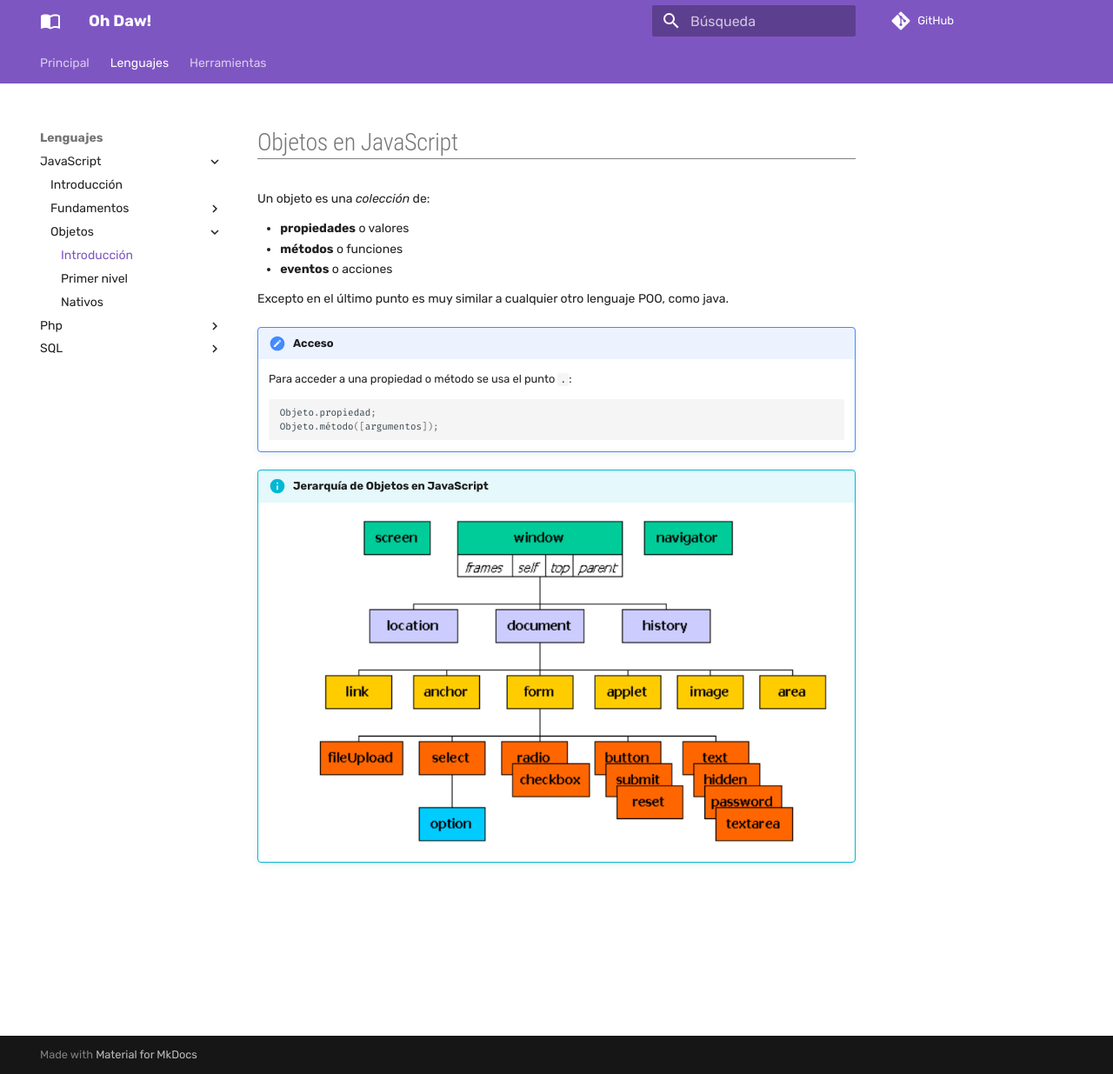
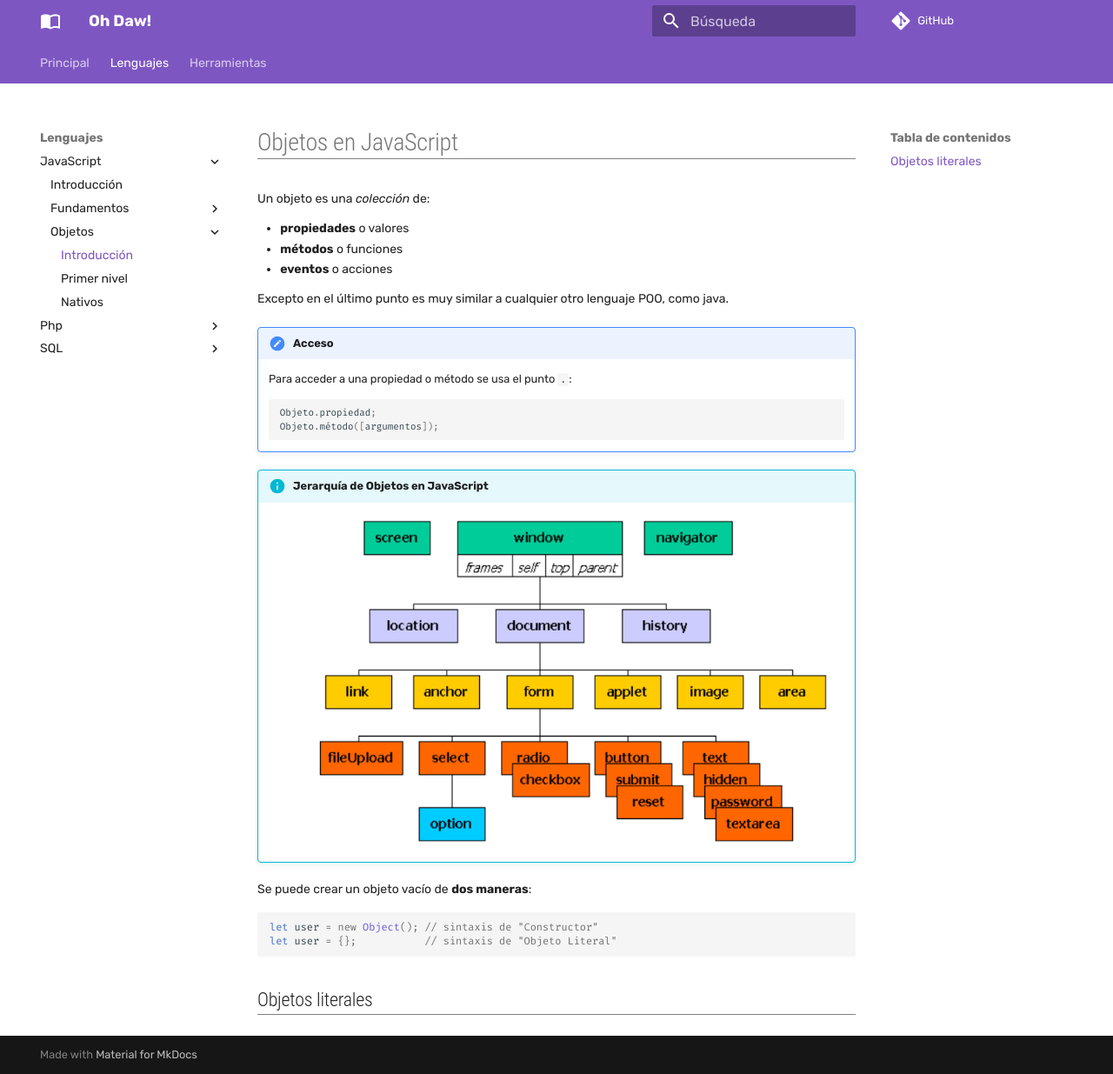
Before and after one commit to jaimeranchal/ohdaw, an MkDocs documentation site: the page built from docs/Lenguajes/javascript/obj.intro.md, in a window 1280 px wide and 1235 px high. Shown: the whole window at 87% size. Built offline with MkDocs 1.6.1 and Material for MkDocs 9.7.7, drawn with Linux system fonts in a browser that asks for light colours; comment, search, counter and statistics services are not loaded.

Commit message:
Esquema objetos javascript

````diff
--- a/docs/Lenguajes/javascript/obj.intro.md
+++ b/docs/Lenguajes/javascript/obj.intro.md
@@ -17,3 +17,11 @@ Excepto en el último punto es muy similar a cualquier otro lenguaje POO, como j
 
 !!! info "Jerarquía de Objetos en JavaScript"
     ![jerarquía](./obj.hierarchy.png)
+
+Se puede crear un objeto vacío de **dos maneras**:
+
+```javascript
+let user = new Object(); // sintaxis de "Constructor"
+let user = {};           // sintaxis de "Objeto Literal"
+```
+## Objetos literales
````
Also changed, not shown: docs/Lenguajes/javascript/funciones.md (+1 -2 lines).
